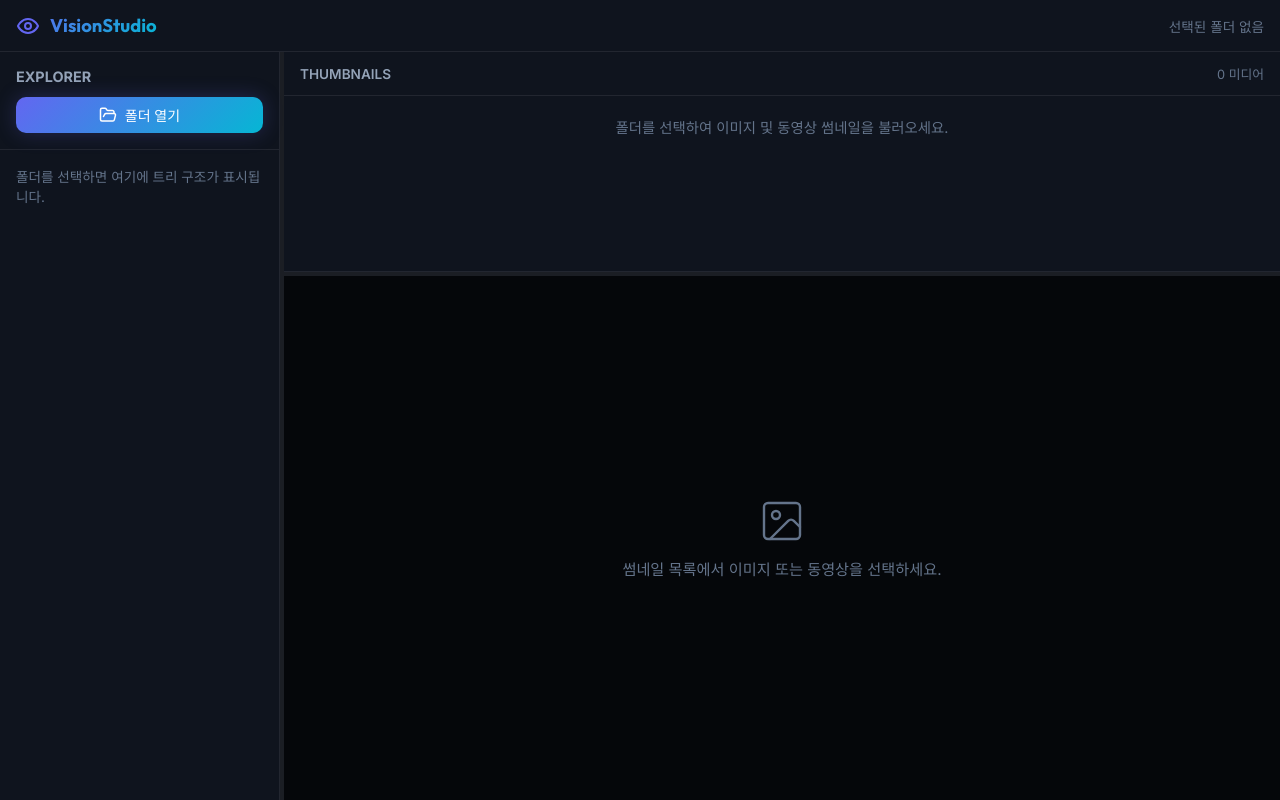
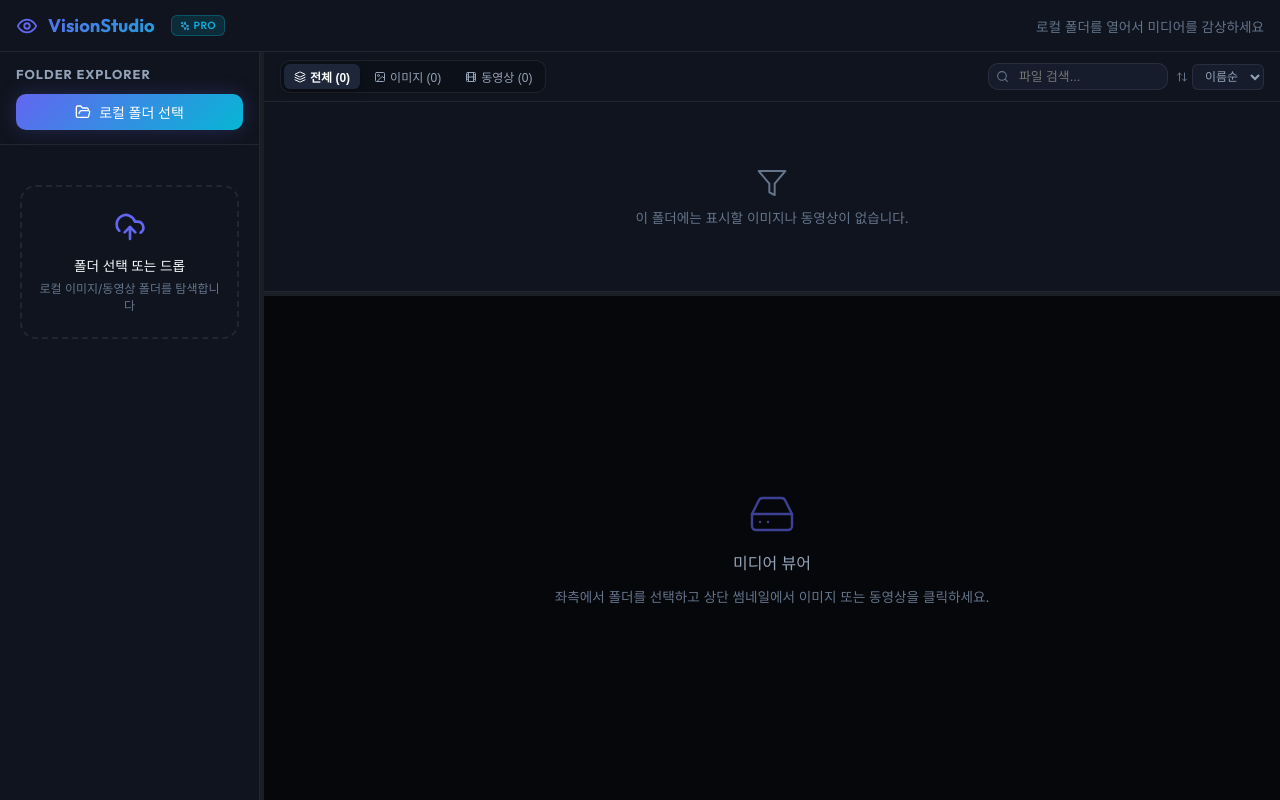
Before and after one commit to SandongLee/VisionStudio, a React (Vite) app: page / in a window 1280 px wide. Built offline with nearby package versions, Linux system fonts and the light colour scheme.

Commit message:
feat: complete app integration with shortcuts, split layout, and polish

```diff
--- a/src/App.jsx
+++ b/src/App.jsx
@@ -1,81 +1,275 @@
-import React, { useState } from 'react'
-import { Eye, FolderOpen, Image as ImageIcon, Film, SlidersHorizontal } from 'lucide-react'
+import React, { useState, useEffect, useRef } from 'react'
+import {
+  Eye,
+  FolderOpen,
+  Image as ImageIcon,
+  Film,
+  Maximize2,
+  Minimize2,
+  ChevronLeft,
+  ChevronRight,
+  HardDrive,
+  Sparkles
+} from 'lucide-react'
+import Explorer from './components/Explorer'
+import ThumbnailGrid from './components/ThumbnailGrid'
+import ImageViewer from './components/ImageViewer'
+import VideoViewer from './components/VideoViewer'
 import './App.css'
 
-function App() {
-  const [folderName, setFolderName] = useState(null)
-  const [mediaFiles, setMediaFiles] = useState([])
+export default function App() {
+  const [treeData, setTreeData] = useState(null)
+  const [activeFolder, setActiveFolder] = useState(null)
   const [selectedFile, setSelectedFile] = useState(null)
+  const [fileMetadata, setFileMetadata] = useState(null)
+  const [isLoading, setIsLoading] = useState(false)
+  const [isFullscreen, setIsFullscreen] = useState(false)
 
-  // Panel resizing states
-  const [sidebarWidth, setSidebarWidth] = useState(280)
-  const [thumbnailHeight, setThumbnailHeight] = useState(220)
+  // Resizable Panel dimensions
+  const [sidebarWidth, setSidebarWidth] = useState(260)
+  const [thumbnailHeight, setThumbnailHeight] = useState(240)
+  const isDraggingSidebar = useRef(false)
+  const isDraggingThumbnails = useRef(false)
+
+  const viewerContainerRef = useRef(null)
+
+  // Active folder's media files list
+  const activeMediaFiles = activeFolder ? activeFolder.mediaFiles || [] : []
+
+  // Auto select first file when active folder changes if no file is selected
+  useEffect(() => {
+    if (activeFolder && activeFolder.mediaFiles && activeFolder.mediaFiles.length > 0) {
+      setSelectedFile(activeFolder.mediaFiles[0])
+    } else {
+      setSelectedFile(null)
+    }
+  }, [activeFolder])
+
+  // Mouse Drag Resizing handlers
+  useEffect(() => {
+    const handleMouseMove = (e) => {
+      if (isDraggingSidebar.current) {
+        setSidebarWidth(Math.min(Math.max(e.clientX, 180), 500))
+      }
+      if (isDraggingThumbnails.current) {
+        // Offset by header (52px)
+        const newH = e.clientY - 52
+        setThumbnailHeight(Math.min(Math.max(newH, 100), 500))
+      }
+    }
+
+    const handleMouseUp = () => {
+      isDraggingSidebar.current = false
+      isDraggingThumbnails.current = false
+    }
+
+    window.addEventListener('mousemove', handleMouseMove)
+    window.addEventListener('mouseup', handleMouseUp)
+
+    return () => {
+      window.removeEventListener('mousemove', handleMouseMove)
+      window.removeEventListener('mouseup', handleMouseUp)
+    }
+  }, [])
+
+  // Keyboard Shortcuts Navigation
+  useEffect(() => {
+    const handleKeyDown = (e) => {
+      if (['INPUT', 'TEXTAREA', 'SELECT'].includes(e.target.tagName)) return
+      if (!activeMediaFiles || activeMediaFiles.length === 0) return
+
+      const currentIndex = activeMediaFiles.findIndex((f) => selectedFile && f.id === selectedFile.id)
+
+      if (e.key === 'ArrowLeft') {
+        e.preventDefault()
+        const prevIndex = (currentIndex - 1 + activeMediaFiles.length) % activeMediaFiles.length
+        setSelectedFile(activeMediaFiles[prevIndex])
+      } else if (e.key === 'ArrowRight') {
+        e.preventDefault()
+        const nextIndex = (currentIndex + 1) % activeMediaFiles.length
+        setSelectedFile(activeMediaFiles[nextIndex])
+      } else if (e.key === 'f' || e.key === 'F') {
+        e.preventDefault()
+        toggleFullscreen()
+      }
+    }
+
+    window.addEventListener('keydown', handleKeyDown)
+    return () => window.removeEventListener('keydown', handleKeyDown)
+  }, [activeMediaFiles, selectedFile])
+
+  // Toggle Fullscreen View
+  const toggleFullscreen = () => {
+    if (!viewerContainerRef.current) return
+    if (!document.fullscreenElement) {
+      viewerContainerRef.current.requestFullscreen().then(() => setIsFullscreen(true)).catch(console.error)
+    } else {
+      document.exitFullscreen().then(() => setIsFullscreen(false)).catch(console.error)
+    }
+  }
+
+  // File Select Handler
+  const handleSelectFile = (file, metadata) => {
+    setSelectedFile(file)
+    setFileMetadata(metadata)
+  }
+
+  // Previous / Next file navigation
+  const currentFileIndex = activeMediaFiles.findIndex((f) => selectedFile && f.id === selectedFile.id)
+  const hasPrev = currentFileIndex > 0
+  const hasNext = currentFileIndex >= 0 && currentFileIndex < activeMediaFiles.length - 1
+
+  const navigateFile = (dir) => {
+    if (currentFileIndex === -1) return
+    const newIdx = currentFileIndex + dir
+    if (newIdx >= 0 && newIdx < activeMediaFiles.length) {
+      setSelectedFile(activeMediaFiles[newIdx])
+    }
+  }
 
   return (
     <div className="app-container">
-      {/* Header Bar */}
+      {/* Top Header */}
       <header className="app-header">
         <div className="app-brand">
-          <Eye className="brand-icon" size={24} />
+          <Eye className="brand-icon" size={22} />
           <span>VisionStudio</span>
+          <span className="badge badge-image" style={{ fontSize: '0.65rem', marginLeft: '6px' }}>
+            <Sparkles size={10} /> Pro
+          </span>
         </div>
+
         <div className="header-info">
-          {folderName ? (
-            <div className="current-path">
-              📁 {folderName} ({mediaFiles.length} 항목)
+          {activeFolder ? (
+            <div className="current-path" title={activeFolder.path}>
+              📁 {activeFolder.path} ({activeMediaFiles.length} 항목)
             </div>
           ) : (
-            <span style={{ color: 'var(--text-dark)' }}>선택된 폴더 없음</span>
+            <span style={{ color: 'var(--text-dark)', fontSize: '0.85rem' }}>
+              로컬 폴더를 열어서 미디어를 감상하세요
+            </span>
           )}
         </div>
       </header>
 
-      {/* Main Split Layout Body */}
+      {/* Main App Body */}
       <div className="app-body">
         {/* Explorer Sidebar */}
         <aside className="sidebar-panel" style={{ width: sidebarWidth }}>
-          <div style={{ padding: '16px', borderBottom: '1px solid var(--border-color)' }}>
-            <h3 style={{ fontSize: '0.9rem', color: 'var(--text-muted)', marginBottom: '12px' }}>EXPLORER</h3>
-            <button className="btn btn-primary" style={{ width: '100%' }}>
-              <FolderOpen size={18} />
-              폴더 열기
-            </button>
-          </div>
-          <div style={{ padding: '16px', color: 'var(--text-dark)', fontSize: '0.85rem' }}>
-            폴더를 선택하면 여기에 트리 구조가 표시됩니다.
-          </div>
+          <Explorer
+            treeData={treeData}
+            setTreeData={setTreeData}
+            activeFolder={activeFolder}
+            setActiveFolder={setActiveFolder}
+            isLoading={isLoading}
+            setIsLoading={setIsLoading}
+          />
         </aside>
 
-        {/* Resizer Sidebar/Main */}
-        <div className="resizer-v" />
+        {/* Resizer Sidebar / Main */}
+        <div
+          className="resizer-v"
+          onMouseDown={() => { isDraggingSidebar.current = true }}
+        />
 
-        {/* Main Content Area (Thumbnails Top, Viewer Bottom) */}
+        {/* Main Content Area */}
         <main className="main-content-panel">
-          {/* Thumbnails Section */}
+          {/* Top: Thumbnail Strip / Grid Section */}
           <section className="thumbnails-section" style={{ height: thumbnailHeight }}>
-            <div style={{ padding: '12px 16px', borderBottom: '1px solid var(--border-color)', display: 'flex', justifyContent: 'space-between', alignItems: 'center' }}>
-              <span style={{ fontSize: '0.85rem', fontWeight: 600, color: 'var(--text-muted)' }}>THUMBNAILS</span>
-              <span style={{ fontSize: '0.8rem', color: 'var(--text-dark)' }}>{mediaFiles.length} 미디어</span>
-            </div>
-            <div style={{ padding: '20px', textAlign: 'center', color: 'var(--text-dark)', fontSize: '0.9rem' }}>
-              폴더를 선택하여 이미지 및 동영상 썸네일을 불러오세요.
-            </div>
+            <ThumbnailGrid
+              mediaFiles={activeMediaFiles}
+              selectedFile={selectedFile}
+              onSelectFile={handleSelectFile}
+            />
           </section>
 
-          {/* Resizer Thumbnails/Viewer */}
-          <div className="resizer-h" />
+          {/* Resizer Thumbnails / Viewer */}
+          <div
+            className="resizer-h"
+            onMouseDown={() => { isDraggingThumbnails.current = true }}
+          />
 
-          {/* Media Viewer Section */}
-          <section className="viewer-section">
-            <div style={{ display: 'flex', height: '100%', alignItems: 'center', justifyContent: 'center', flexDirection: 'column', gap: '12px', color: 'var(--text-dark)' }}>
-              <ImageIcon size={48} strokeWidth={1.2} />
-              <p style={{ fontSize: '0.95rem' }}>썸네일 목록에서 이미지 또는 동영상을 선택하세요.</p>
-            </div>
+          {/* Bottom: Main Media Viewer Section */}
+          <section className="viewer-section" ref={viewerContainerRef}>
+            {selectedFile ? (
+              <div style={{ width: '100%', height: '100%', position: 'relative' }}>
+                {/* Top Overlay Controls (File Name & Navigation) */}
+                <div style={{
+                  position: 'absolute',
+                  top: '16px',
+                  left: '16px',
+                  zIndex: 10,
+                  display: 'flex',
+                  alignItems: 'center',
+                  gap: '8px',
+                  background: 'rgba(15, 20, 30, 0.75)',
+                  backdropFilter: 'blur(12px)',
+                  padding: '6px 12px',
+                  borderRadius: 'var(--radius-md)',
+                  border: '1px solid var(--border-color)'
+                }}>
+                  <button
+                    className="icon-action-btn"
+                    disabled={!hasPrev}
+                    onClick={() => navigateFile(-1)}
+                    title="이전 미디어 (←)"
+                  >
+                    <ChevronLeft size={16} />
+                  </button>
+
+                  <span style={{ fontSize: '0.82rem', fontWeight: 600, color: 'var(--text-main)', maxWidth: '300px', overflow: 'hidden', textOverflow: 'ellipsis', whiteSpace: 'nowrap' }}>
+                    {selectedFile.name}
+                  </span>
+
+                  <button
+                    className="icon-action-btn"
+                    disabled={!hasNext}
+                    onClick={() => navigateFile(1)}
+                    title="다음 미디어 (→)"
+                  >
+                    <ChevronRight size={16} />
+                  </button>
+                </div>
+
+                {/* Fullscreen Button Top Right */}
+                <div style={{ position: 'absolute', top: '16px', right: '16px', zIndex: 10 }}>
+                  <button
+                    className="icon-action-btn"
+                    onClick={toggleFullscreen}
+                    title="전체 화면 (F)"
+                    style={{ background: 'rgba(15, 20, 30, 0.75)', backdropFilter: 'blur(12px)', border: '1px solid var(--border-color)' }}
+                  >
+                    {isFullscreen ? <Minimize2 size={18} /> : <Maximize2 size={18} />}
+                  </button>
+                </div>
+
+                {/* Render Viewer based on Media Type */}
+                {selectedFile.mediaType === 'image' ? (
+                  <ImageViewer fileEntry={selectedFile} fileMetadata={fileMetadata} />
+                ) : (
+                  <VideoViewer fileEntry={selectedFile} />
+                )}
+              </div>
+            ) : (
+              <div style={{
+                display: 'flex',
+                height: '100%',
+                alignItems: 'center',
+                justifyContent: 'center',
+                flexDirection: 'column',
+                gap: '12px',
+                color: 'var(--text-dark)'
+              }}>
+                <HardDrive size={48} strokeWidth={1.2} style={{ color: 'var(--accent-primary)', opacity: 0.6 }} />
+                <h4 style={{ color: 'var(--text-muted)', fontWeight: 500 }}>미디어 뷰어</h4>
+                <p style={{ fontSize: '0.85rem' }}>
+                  좌측에서 폴더를 선택하고 상단 썸네일에서 이미지 또는 동영상을 클릭하세요.
+                </p>
+              </div>
+            )}
           </section>
         </main>
       </div>
     </div>
   )
 }
-
-export default App
--- a/src/components/Explorer.jsx
+++ b/src/components/Explorer.jsx
@@ -2,7 +2,6 @@
 import {
   FolderOpen,
   Folder,
-  FolderExpanded,
   ChevronRight,
   ChevronDown,
   FolderTree,
```
Also changed, not shown: 1 other file (tests, documents, lock files or other folders).
